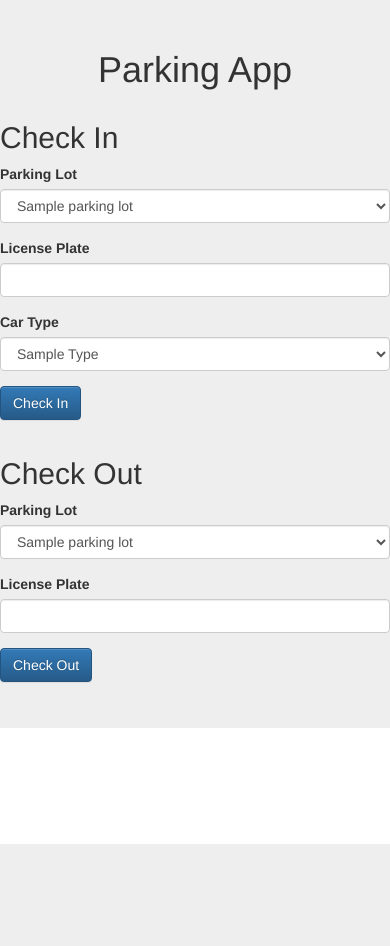
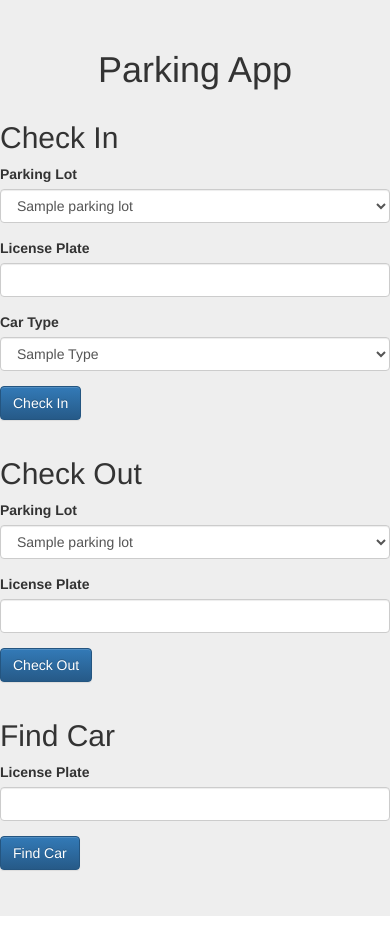
Before and after one commit to obiwongee/parking, a PHP site: template app/views/index/index.phtml in a window 390 px wide. Before the commit the page ends 844 px from the top, so only its background shows below. Run offline with PHP 8.4, Linux system fonts and the light colour scheme; the template is opened without the code that fills it: most values are stand-ins (such as "Sample title", 1, 10 or a date in 2020); some libraries are stand-ins or nearby versions.

Commit message:
added findCar. cleaned up UI

```diff
--- a/app/models/ParkingSpots.php
+++ b/app/models/ParkingSpots.php
@@ -22,6 +22,8 @@ class ParkingSpots extends Model
 
     public function initialize() {
         $this->setSource('parking_spots');
+
+        $this->belongsTo('parking_lot_id', 'Models\ParkingLots', 'id', ['alias' => 'ParkingLot']);
     }
 
     /**
--- a/app/views/index/index.phtml
+++ b/app/views/index/index.phtml
@@ -12,60 +12,7 @@
             }
         </style>
 
-        <script type='text/javascript'>
-            function errorMessage(message) {
-                $('#error-dialog .modal-body').html(message);
-                $('#error-dialog').modal('show');
-            }
-
-            function successMessage(message) {
-                $('#message-dialog .modal-body').html(message);
-                $('#message-dialog').modal('show');
-            }
-
-            $(document).ready(function() {
-                $('#checkin-btn').on('click', function() {
-                    var lot   = $('#checkin_parking_lot').val();
-                    var plate = $('#checkin_license_plate').val();
-                    var type  = $('#type').val();
-
-                    $.ajax({
-                        url: '/api/parking/park',
-                        method: 'POST',
-                        data: { parking_lot_id: lot, license_plate: plate, type: type },
-                        success: function(response) {
-                            var json = JSON.parse(response);
-
-                            if (json.hasOwnProperty('error')) {
-                                errorMessage(json.error.replace("\n", "<br/>"));
-                            } else {
-                                successMessage("Car has checked in at " + json.check_in + " in " + json.parking_lot.name);
-                            }
-                        }
-                    });
-                });
-
-                $('#checkout-btn').on('click', function() {
-                    var lot   = $('#checkout_parking_lot').val();
-                    var plate = $('#checkout_license_plate').val();
-
-                    $.ajax({
-                        url: '/api/parking/park',
-                        method: 'PUT',
-                        data: { parking_lot_id: lot, license_plate: plate },
-                        success: function(response) {
-                            var json = JSON.parse(response);
-
-                            if (json.hasOwnProperty('error')) {
-                                errorMessage(json.error.replace("\n", "<br/>"));
-                            } else {
-                                successMessage("Car has checked out at " + json.check_out + ". Duration: " + json.duration + " minute(s) for $" + json.amount);
-                            }
-                        }
-                    });
-                });
-            });
-        </script>
+        <script type='text/javascript' src="scripts/app.js"></script>
     </head>
 
     <body>
@@ -173,6 +120,23 @@
                 </div>
                 <div class="col-sm-3"></div>
             </div>
+            <div class="row">
+                <div class="col-sm-3"></div>
+                <div class="col-sm-6">
+                    <h2>Find Car</h2>
+
+                    <form class="inline-form">
+                        <div class="form-group">
+                            <label for="license_plate">License Plate</label>
+                            <input type="text" id='find_license_plate' class="form-control" default="License Plate"/>
+                        </div>
+                        <div class="form-group">
+                            <button type="button" id='find-btn' class="btn btn-primary">Find Car</button>
+                        </div>
+                    </form>
+                </div>
+                <div class="col-sm-3"></div>
+            </div>
         </div>
     </body>
 </html>
--- a/app/views/parking/index.phtml
+++ /dev/null
@@ -1,5 +0,0 @@
-<html>
-    <body>
-        Hello World
-    </body>
-</html>
--- /dev/null
+++ b/public/scripts/app.js
@@ -0,0 +1,71 @@
+function errorMessage(message) {
+    $('#error-dialog .modal-body').html(message);
+    $('#error-dialog').modal('show');
+}
+
+function successMessage(message) {
+    $('#message-dialog .modal-body').html(message);
+    $('#message-dialog').modal('show');
+}
+
+$(document).ready(function() {
+    $('#checkin-btn').on('click', function() {
+        var lot   = $('#checkin_parking_lot').val();
+        var plate = $('#checkin_license_plate').val();
+        var type  = $('#type').val();
+
+        $.ajax({
+            url: '/api/parking/park',
+            method: 'POST',
+            data: { parking_lot_id: lot, license_plate: plate, type: type },
+            success: function(response) {
+                var json = JSON.parse(response);
+
+                if (json.hasOwnProperty('error')) {
+                    errorMessage(json.error.replace("\n", "<br/>"));
+                } else {
+                    successMessage("Car has checked in at " + json.check_in + " in " + json.parking_lot.name);
+                }
+            }
+        });
+    });
+
+    $('#checkout-btn').on('click', function() {
+        var lot   = $('#checkout_parking_lot').val();
+        var plate = $('#checkout_license_plate').val();
+
+        $.ajax({
+            url: '/api/parking/park',
+            method: 'PUT',
+            data: { parking_lot_id: lot, license_plate: plate },
+            success: function(response) {
+                var json = JSON.parse(response);
+
+                if (json.hasOwnProperty('error')) {
+                    errorMessage(json.error.replace("\n", "<br/>"));
+                } else {
+                    successMessage("Car has checked out at " + json.check_out + ". Duration: " + json.duration + " minute(s) for $" + json.amount);
+                }
+            }
+        });
+    });
+
+    $('#find-btn').on('click', function() {
+        var plate = $('#find_license_plate').val();
+
+        $.ajax({
+            url: '/api/parking/park',
+            method: 'GET',
+            data: { license_plate: plate },
+            success: function(response) {
+                var json = JSON.parse(response);
+
+                if (json.hasOwnProperty('error')) {
+                    errorMessage(json.error.replace("\n", "<br/>"));
+                } else {
+                    successMessage("Car is at " + json.parking_lot.name + ". Checked in at: " + json.check_in + " Duration: " + json.duration + " minute(s) for $" + json.amount);
+                }
+            }
+        });
+    });
+});
```
Also changed, not shown: app/controllers/ParkingController.php (+3 -5 lines), app/services/Parking.php (+45 -6 lines).
